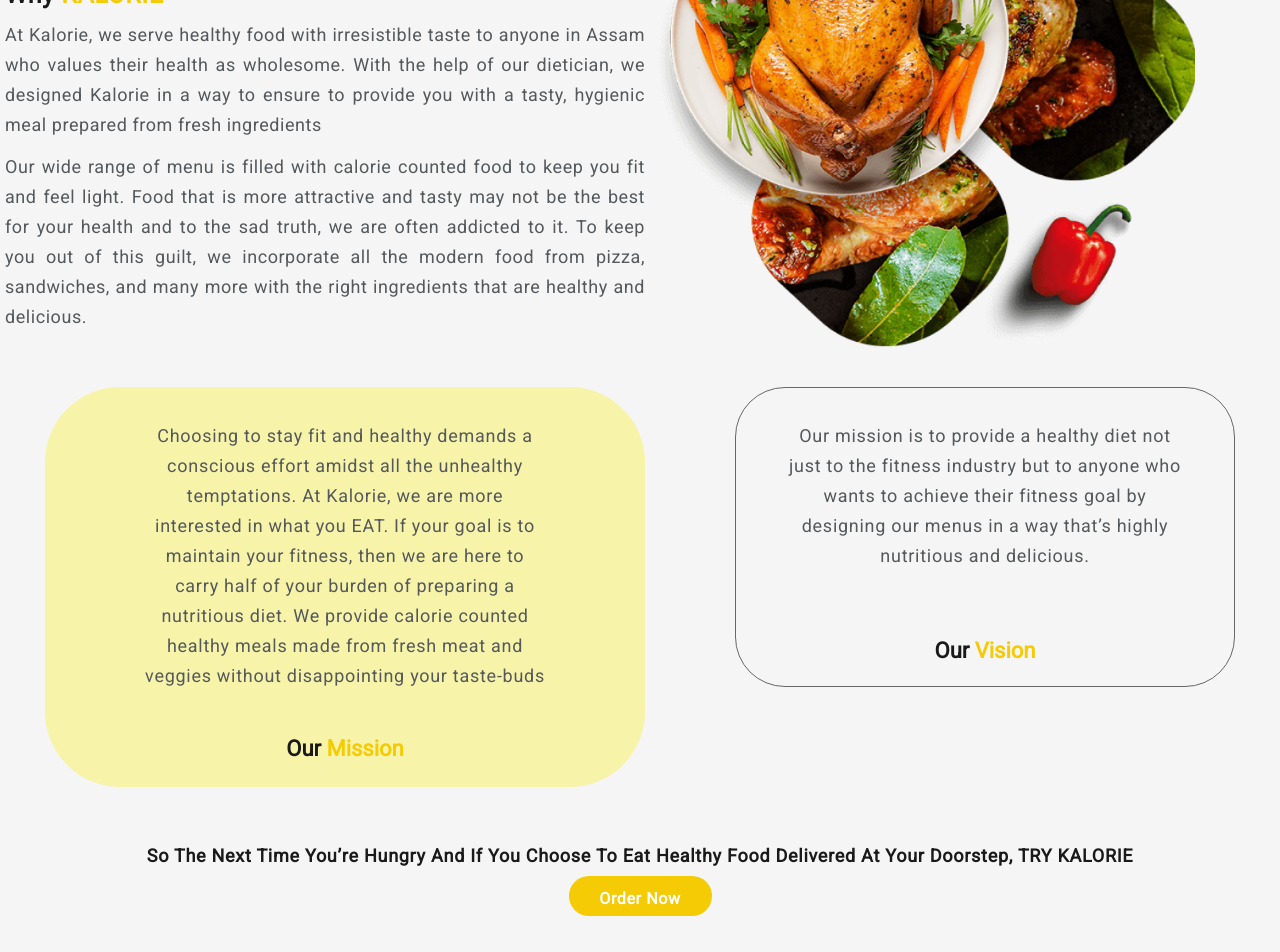
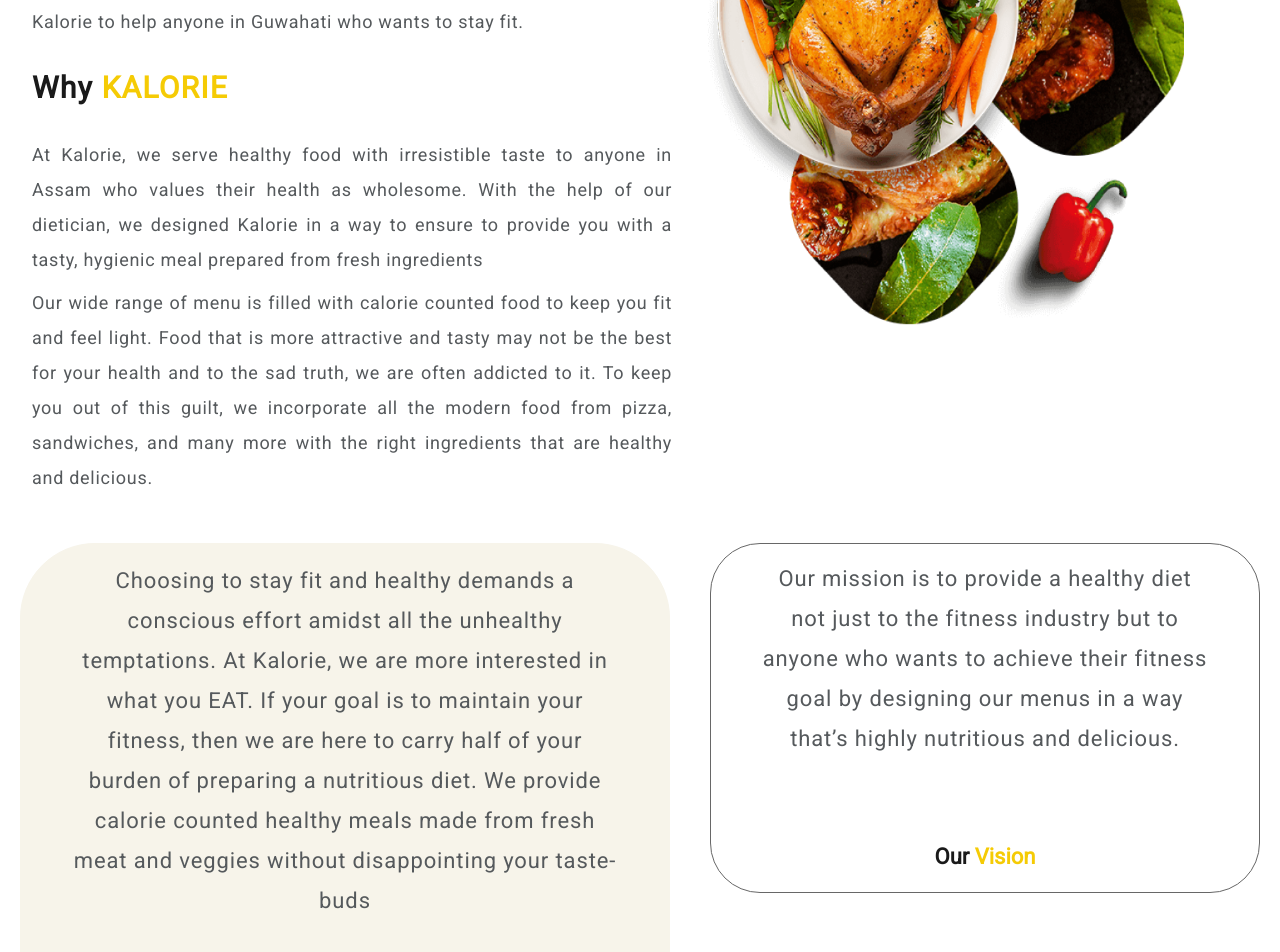
Before and after one commit to Abhiavati20/Kalorie.in, a React (Create React App) app in the folder frontend/: page /about in a window 1280 px wide. Shown: the part 380-1332 px from the top of the page. Built offline with nearby package versions, Linux system fonts and the light colour scheme; no server answers; a web font is replaced by a local one; what react-animations would draw is missing.

Commit message:
updated the changes

```diff
--- a/frontend/src/components/ProductSlider/ProductSlider.js
+++ b/frontend/src/components/ProductSlider/ProductSlider.js
@@ -60,22 +60,24 @@
                 dotListClass='react-multi-carousel-dot'
                 itemClass="react-carousel-item"
             >
-                <div style={{  background: 'white',borderRadius:'5px',padding:`${show ? "0rem 0rem" :'0.25rem 1rem'}` }}>
+                <div style={{  background: 'white',borderRadius:'5px', }}>
                     {/* <img src='/images/Website4.mp4' width={show?"100%":"880px"} height={show?"200px":window.innerWidth<1024?"380px":"380px"} alt="hello" /> */}
-                    <video autoPlay = {true}   width={show?"100%":"880px"} style={{margin:'0 auto',borderRadius:'5px'}} height={show?"200px":window.innerWidth<1024?"380px":"380px"}>
+                    <video autoPlay = {true} loop={true}   width={show?"100%":"100%"} style={{margin:`${show ? "0rem 0rem" :'0rem 0.25rem'}`,borderRadius:'5px'}} height={show?"200px":window.innerWidth<1024?"380px":"370px"}>
                         <source src="/images/Website4.mp4" type="video/mp4" />
                     </video>
                 </div>
                 {/* <div style={{  background: '#EEE' }}>
                     <img src='/images/coupon.png' width={show?"100%":"880px"} height={show?"200px":window.innerWidth<1024?"380px":"380px"} alt="hello" />
                 </div> */}
-                <div style={{ background: 'white',borderRadius:'5px',padding:`${show ? "0rem 0rem" :'0.25rem 1rem'}`  }}>
-                    <img src='/images/Website2.png' style={{borderRadius:'5px'}} width={show?"100%":"880px"} height={show?"200px":window.innerWidth<1024?"380px":"380px"} alt="hello" />
+                <div style={{ background: 'white',borderRadius:'5px',  }}>
+                    <img src='/images/Website2.png' style={{margin:`${show ? "0rem 0rem" :'0rem 0.25rem'}`,borderRadius:'5px'}} width={show?"100%":"800px"} height={show?"200px":window.innerWidth<1024?"380px":"380px"} alt="hello" />
                 </div>
-                <div style={{  background: 'white',borderRadius:'5px',padding:`${show ? "0rem 0rem" :'0.25rem 1rem'}`  }}>
-                    <img src='/images/Website3.png' style={{borderRadius:'5px'}} width={show?"100%":"880px"} height={show?"200px":window.innerWidth<1024?"380px":"380px"} alt="hello" />
+                <div style={{  background: 'white',borderRadius:'5px'  }}>
+                    <img src='/images/Website3.png' style={{margin:`${show ? "0rem 0rem" :'0rem 0.25rem'}`,borderRadius:'5px'}} width={show?"100%":"800px"} height={show?"200px":window.innerWidth<1024?"380px":"380px"} alt="hello" />
                 </div>
-
+                <div style={{  background: 'white',borderRadius:'5px'  }}>
+                    <img src='/images/Website5.png' style={{margin:`${show ? "0rem 0rem" :'0rem 0.25rem'}`,borderRadius:'5px',}} width={show?"100%":"800px"} height={show?"200px":window.innerWidth<1024?"380px":"380px"} alt="hello" />
+                </div>
             </Carousel>
         </div>
     )
--- a/frontend/src/screens/About/AboutUsScreen.js
+++ b/frontend/src/screens/About/AboutUsScreen.js
@@ -8,7 +8,8 @@
     display: flex;
     flex-direction: column;
     justify-content: center;
-    margin: 2rem auto;
+    margin: 0rem auto;
+    background-color: white;
 `;
 
 const FirstWrapper = styled.div`
@@ -19,8 +20,8 @@
 const SecondWrapper = styled.div`
     display: flex;
     width: 100%;
-    justify-content: space-evenly;
-    margin: 2.5rem 0;
+    justify-content: space-between;
+    margin: 2.5rem auto;
 `;
 
 const ThirdWrapper = styled.div`
@@ -33,6 +34,7 @@
 const FirstWrapperContent = styled.div`
     width: 50%;
     margin:auto 0;
+    margin-left: 1rem;
     /* word-break:keep-all; */
     text-align: justify;
     letter-spacing: 0.04em;
@@ -43,21 +45,21 @@
     display: flex;
     flex-direction: column;
     text-align: center;
-    width: 600px;
-    height: 400px;
+    width: 650px;
+    height: 650px;
     margin: 0 auto;
     padding: 17px;
-    border: 1px solid #F7F4AA;
+    border: 1px solid #F7F4EA;
     border-radius: 75px;
-    background-color: #F7F4AA;
+    background-color: #F7F4EA;
 `;
 
 const OurVision = styled.div`
     display: flex;
     flex-direction: column;
     text-align: center;
-    height: 300px;
-    width: 500px;
+    height: 350px;
+    width: 550px;
     margin:0 auto;
     padding: 15px;
     border: 1px solid #676767;
@@ -69,8 +71,8 @@
     background-color: #F5CB05;
     border-radius: 20px;
     padding: 10px 10px;
-    width: 143px;
-    height: 40px;
+    width: 186px;
+    height: 45px;
     font-weight: 700;
     font-size: 16px;
     line-height: 25px;
@@ -84,25 +86,25 @@
         <AboutUsContent>
             <FirstWrapper>
                 <FirstWrapperContent>
-                    <h1 style={{fontSize:'30px',lineHeight:'32px',marginBottom:'1rem',fontWeight:'700'}}>About <span style={{color:'#F5CB05'}}>KALORIE</span></h1>
-                    <p style={{ fontWeight:'400', fontSize:'18px',lineHeight:'30px',marginBottom:'1srem' }}>
+                    <h1 style={{fontSize:'50px',lineHeight:'60px',margin:'2rem 0',fontWeight:'800', letterSpacing:'0.04em'}}>About <span style={{color:'#F5CB05'}}>KALORIE</span></h1>
+                    <p style={{ fontWeight:'400', fontSize:'18px',lineHeight:'35px',marginBottom:'1.5rem', letterSpacing:'0.04em' }}>
                         Kalorie is a combined thought of — and — to solve one of the biggest problems for those who want to achieve their fitness goals. Pandemic has taught everyone a lesson. One such casual talk with our friend who was worrying about  gyms being closed during lockdown led us to this idea. if not gym, why can't a healthy diet be a wiser choice! so started Kalorie to help anyone in Guwahati who wants to stay fit.
                     </p>
-                    <h1 style={{fontSize:'25px',lineHeight:'19px',marginBottom:'1rem',fontWeight:'700'}}>Why <span style={{color:'#F5CB05'}}>KALORIE</span></h1>
-                    <p style={{ fontWeight:'400', fontSize:'18px',lineHeight:'30px',marginBottom:'0.75rem' }}>
+                    <h1 style={{fontSize:'30px',lineHeight:'34px',margin:'2rem 0rem',fontWeight:'700',letterSpacing:'0.04em'}}>Why <span style={{color:'#F5CB05'}}>KALORIE</span></h1>
+                    <p style={{ fontWeight:'400', fontSize:'18px',lineHeight:'35px',marginBottom:'0.5rem',letterSpacing:'0.04em' }}>
                     At Kalorie, we serve healthy food with irresistible taste to anyone in Assam who values their health as wholesome. With the help of our dietician, we designed Kalorie in a way to ensure to provide you with a tasty, hygienic meal prepared from fresh ingredients
                     </p>
-                    <p style={{ fontWeight:'400', fontSize:'18px',lineHeight:'30px',marginBottom:'0.75rem' }}>Our wide range of menu is filled with calorie counted food to keep you fit and feel light. Food that is more attractive and tasty may not be the best for your health and to the sad truth, we are often addicted to it. To keep you out of this guilt, we incorporate all the modern food from pizza, sandwiches, and many more with the right ingredients that are healthy and delicious.</p>
+                    <p style={{ fontWeight:'400', fontSize:'18px',lineHeight:'35px',marginBottom:'0.5rem',letterSpacing:'0.04em' }}>Our wide range of menu is filled with calorie counted food to keep you fit and feel light. Food that is more attractive and tasty may not be the best for your health and to the sad truth, we are often addicted to it. To keep you out of this guilt, we incorporate all the modern food from pizza, sandwiches, and many more with the right ingredients that are healthy and delicious.</p>
                 </FirstWrapperContent>
-                <img style={{marginRight:'5rem'}} src={Berry} alt="berry" width="540px" height="610px" />
+                <img style={{marginRight:'5rem'}} src={Berry} alt="berry" width="480px" height="620px" />
             </FirstWrapper>
             <SecondWrapper>
                 <OurMission>
-                    <p style={{'fontWeight':'400',width:'400px',height:'300px',fontSize:'18px',lineHeight:'30px',textAlign:'center',letterSpacing:'0.04em',margin:'auto'}}>Choosing to stay fit and healthy demands a conscious effort amidst all the unhealthy temptations. At Kalorie, we are more interested in what you EAT. If your goal is to maintain your fitness, then we are here to carry half of your burden of preparing a nutritious diet. We provide calorie counted healthy meals made from fresh meat and veggies without disappointing your taste-buds</p>
+                    <p style={{'fontWeight':'400',width:'550px',height:'650px',fontSize:'22px',marginTop:'5rem',lineHeight:'40px',textAlign:'center',letterSpacing:'0.04em',margin:'auto'}}>Choosing to stay fit and healthy demands a conscious effort amidst all the unhealthy temptations. At Kalorie, we are more interested in what you EAT. If your goal is to maintain your fitness, then we are here to carry half of your burden of preparing a nutritious diet. We provide calorie counted healthy meals made from fresh meat and veggies without disappointing your taste-buds</p>
                     <h5 style={{fontSize:'22px',lineHeight:'25px'}} >Our <span style={{color:'#F5CB05'}}>Mission</span></h5>
                 </OurMission>
                 <OurVision>
-                    <p style={{'fontWeight':'400',width:'400px',height:'200px',fontSize:'18px',lineHeight:'30px',textAlign:'center',letterSpacing:'0.04em',margin:'auto'}}>
+                    <p style={{'fontWeight':'400',width:'450px',height:'650px',fontSize:'22px',marginTop:'2rem',lineHeight:'40px',textAlign:'center',letterSpacing:'0.04em',margin:'auto'}}>
                     Our mission is to provide a healthy diet not just to the fitness industry but to anyone who wants to achieve their fitness goal by designing our menus in a way that’s highly nutritious and delicious.
                     </p>
 
@@ -110,10 +112,10 @@
                 </OurVision>
             </SecondWrapper>
             <ThirdWrapper>
-                <h4 style={{fontSize:'18px',marginTop:'1rem',lineHeight:'25px',textAlign:'center',letterSpacing:'0.04em',fontWeight:'700'}}>
+                <h4 style={{fontSize:'22px',marginTop:'1rem',lineHeight:'25px',textAlign:'center',letterSpacing:'0.04em',fontWeight:'700'}}>
                     So the next time you’re hungry and if you choose to eat healthy food delivered at your doorstep, TRY KALORIE
                 </h4>
-                <HomeLink  to='/'>
+                <HomeLink  to='/' style={{marginBottom:'2rem'}}>
                     Order Now
                 </HomeLink>
             </ThirdWrapper>
--- a/frontend/src/screens/PlaceOrder/PlaceOrderScreen.js
+++ b/frontend/src/screens/PlaceOrder/PlaceOrderScreen.js
@@ -164,7 +164,7 @@
             return null;
         })
         if(!filteredData){
-            toast.info("There is no coupon with this code!!")
+            toast.info("Coupon Not Available, Please check minimum purchase")
         }
         const arr = filteredData.users;
         let filteredUser;
```
Also changed, not shown: frontend/public/images/Website5.png (added).
